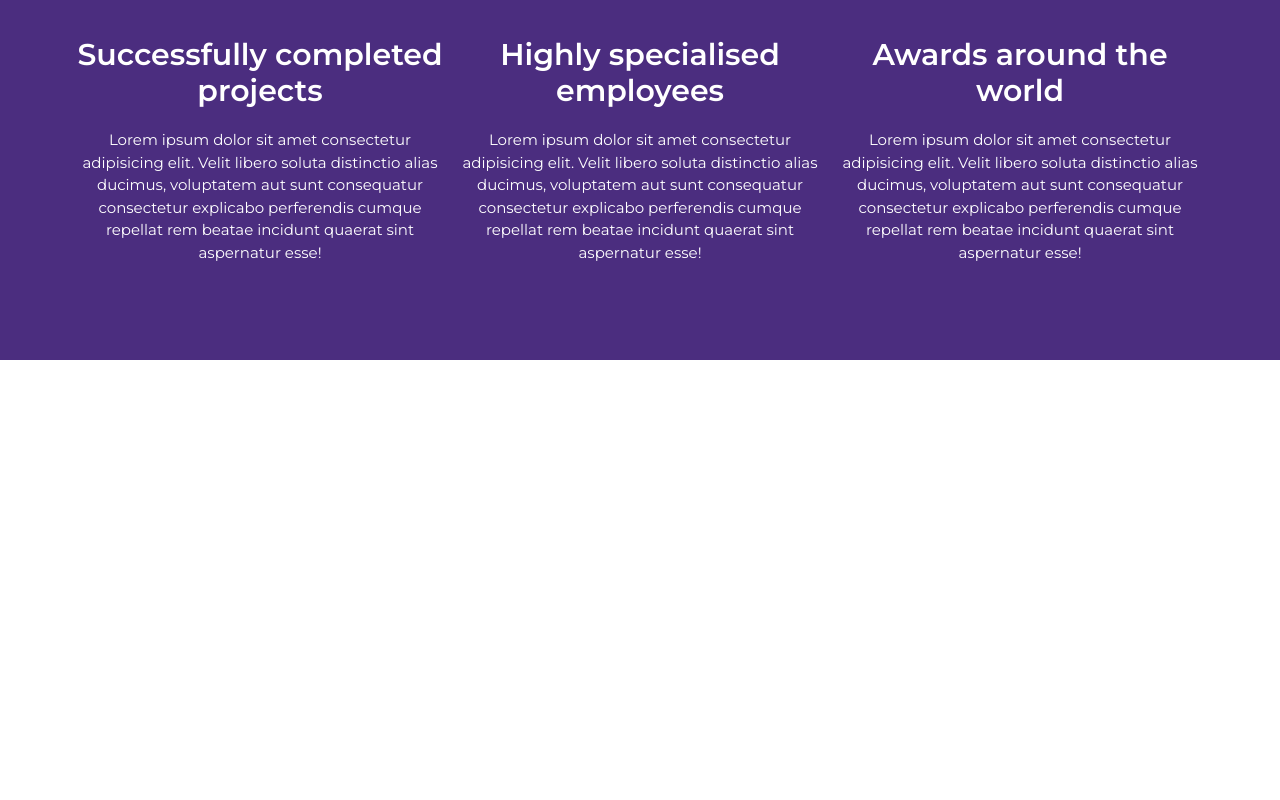
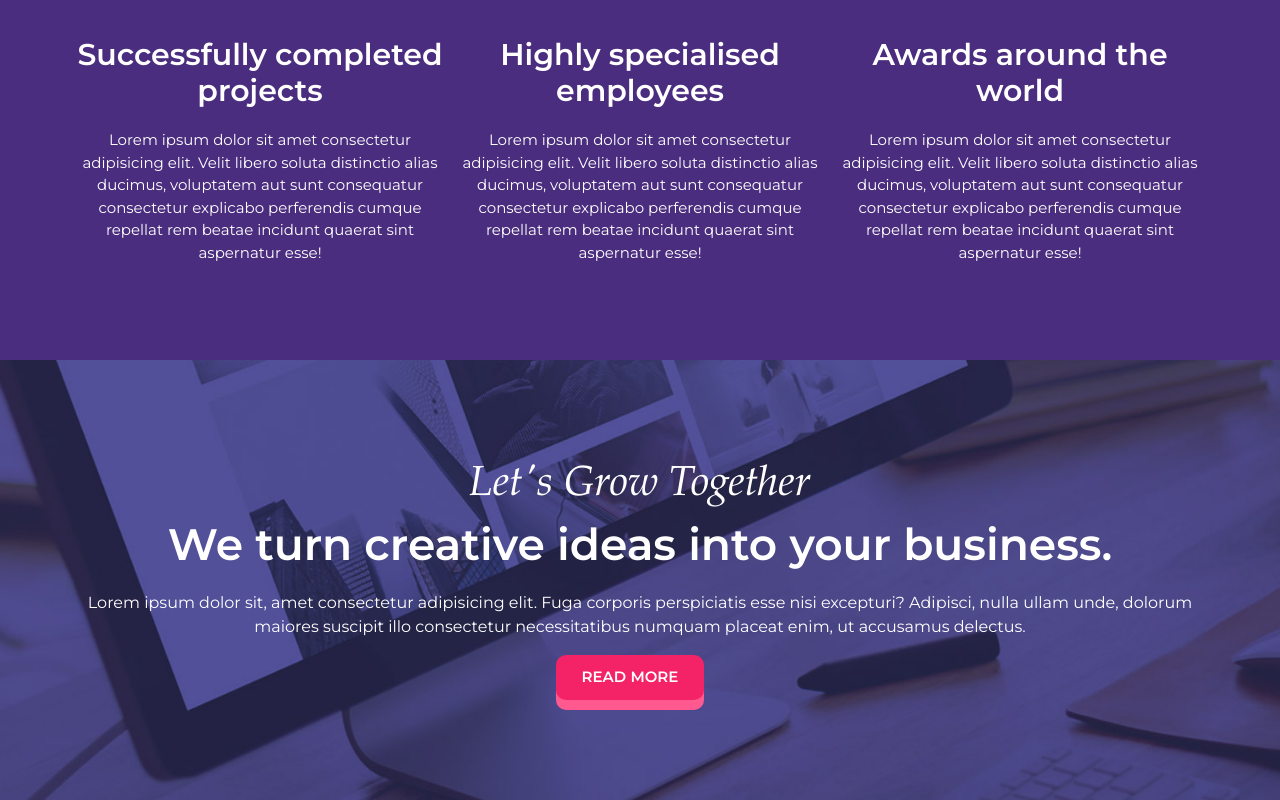
Before and after one commit to KalininMaksim/BlueRex-site, a plain HTML site: page index.html in a window 1280 px wide. Shown: the part 1882-2682 px from the top of the page. Before the commit the page ends 2242 px from the top, so only its background shows below. Drawn offline with Linux system fonts and the light colour scheme.

Commit message:
section-lets

```diff
--- a/css/style.css
+++ b/css/style.css
@@ -192,6 +192,15 @@ h4 {
 	background-color: #40286a;
 }
 
+/*================== section-lets ==================*/
+.section-lets {
+	background: url(../img/lets_grow.jpg) center no-repeat;
+	background-size: cover;
+	color: #fff;
+}
+
+
+
 /*========== media ============*/
 
 /* Lardge Devises, Wide Screens */
--- a/index.html
+++ b/index.html
@@ -173,6 +173,21 @@
   </section>
   <!-- /.sectoin-progres -->
 
+  <section class="section-lets text-center">
+    <div class="container">
+      <div class="row">
+        <div class="col-md-12">
+          <h3>Let's Grow Together</h3>
+          <h4>We turn creative ideas into your business.</h4>
+          <p>Lorem ipsum dolor sit, amet consectetur adipisicing elit. Fuga corporis perspiciatis esse nisi excepturi?
+            Adipisci, nulla ullam unde, dolorum maiores suscipit illo consectetur necessitatibus numquam placeat enim,
+            ut accusamus delectus.</p>
+          <button class="btn btn-pink btn-shadow">Read more</button>
+        </div>
+      </div>
+    </div>
+  </section>
+  <!-- /.section-lets text-center -->
 
   <script src="./js/jquery-3.4.1.slim.min.js"></script>
   <script src="./js/popper.min.js"></script>
```
Also changed, not shown: img/Let's_Grow_Together_bg.png (deleted), img/lets_grow.jpg (added).
